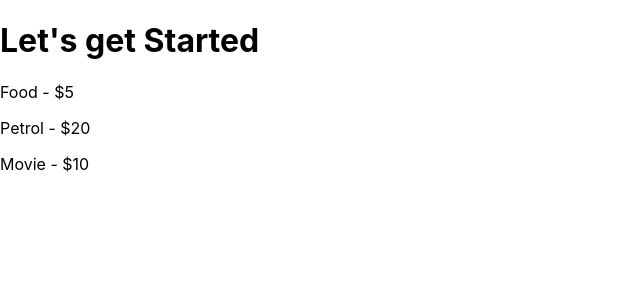
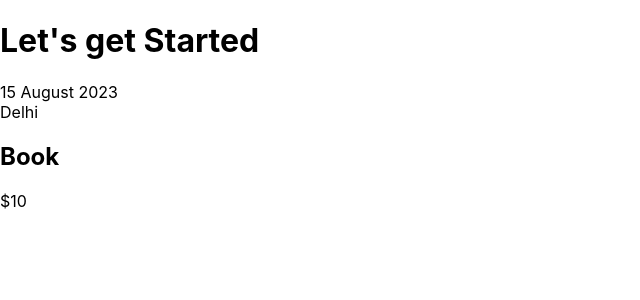
Before and after one commit to sagar1361/First_React_project, a React (Create React App) app in the folder first_project/: page / in a window 1280 px wide. Shown: the top 300 px of the page, without its empty margins (0-640 px from the left). Built offline with nearby package versions, Linux system fonts and the light colour scheme.

Commit message:
returning_more than one Element

```diff
--- a/first_project/src/components/ExpenseItem.js
+++ b/first_project/src/components/ExpenseItem.js
@@ -1,17 +1,16 @@
-function ExpenseItem(){
+
+function ExpenseItem () {
     return (
+      <div>
         <div>
-            <p>
-                Food - $5
-            </p>
-            <p>
-                Petrol - $20
-            </p>
-            <p>
-                Movie - $10
-            </p>
+          15 August 2023
         </div>
-
+        <div>Delhi</div>
+        <div>
+          <h2>Book</h2>
+          <div>$10</div>
+        </div>
+      </div>
     );
-}
-export default ExpenseItem;
+  }
+  export default ExpenseItem
```
